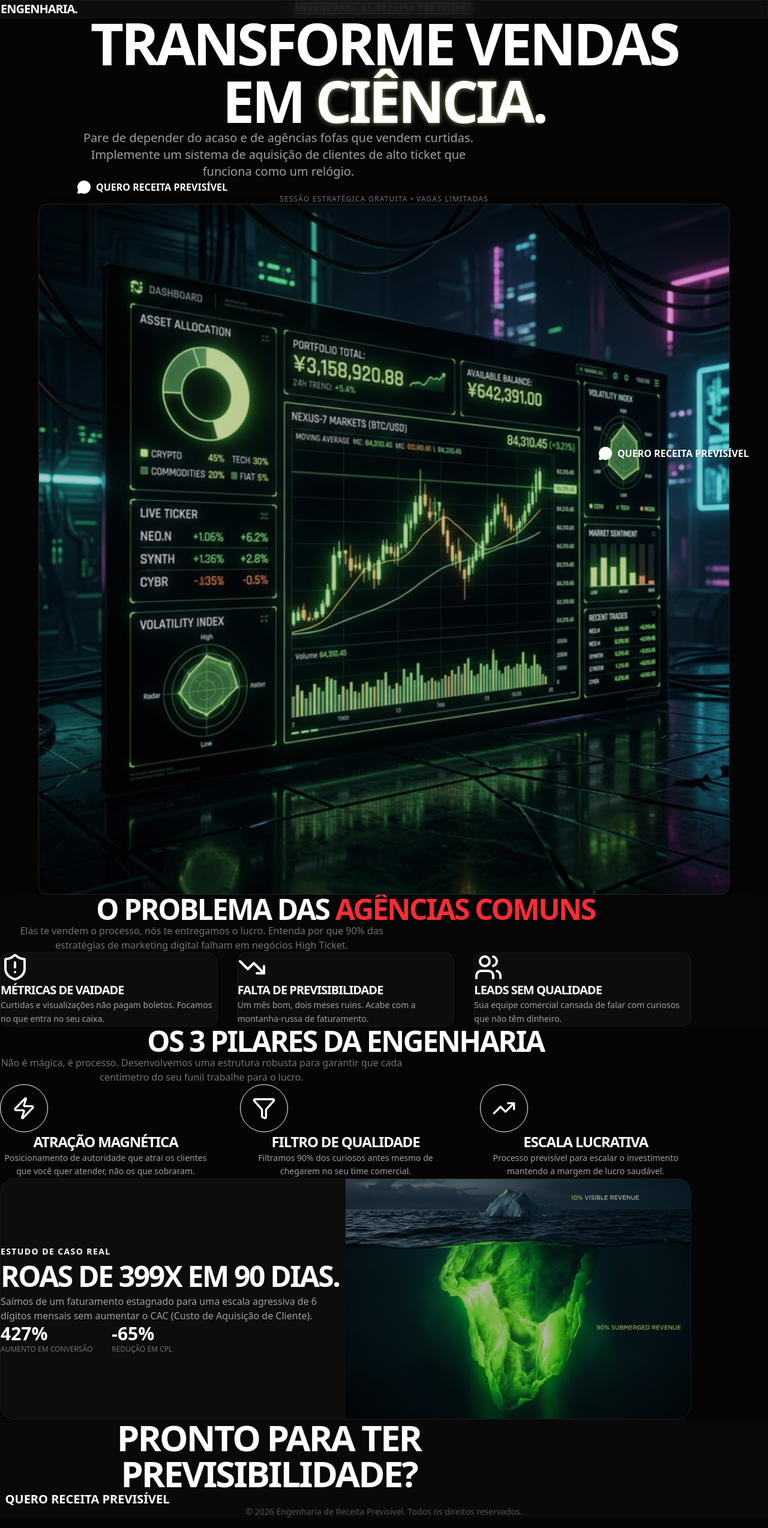
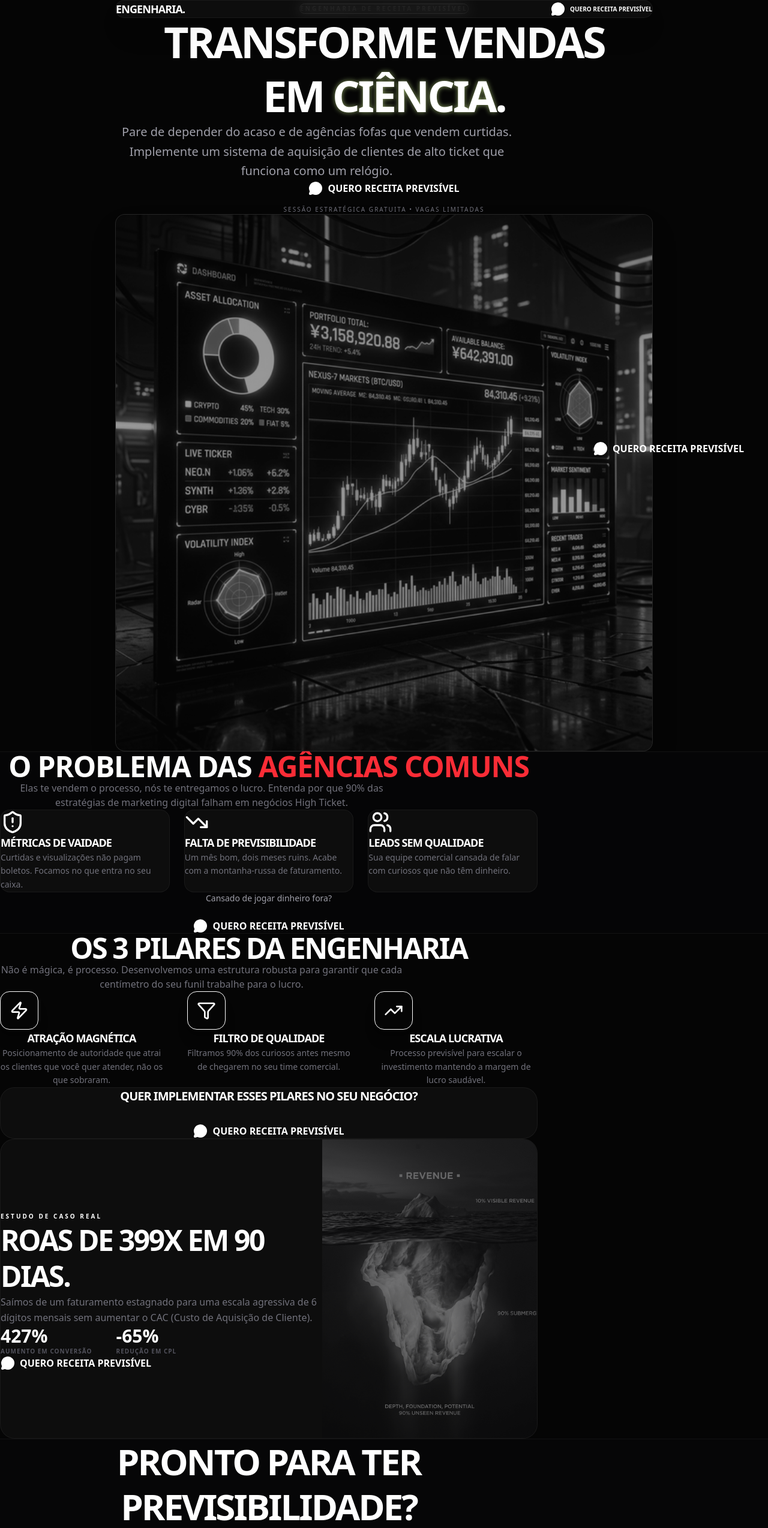
Before and after one commit to Banchoy/engenharia-de-receita, a Next.js app: page / in a window 1280 px wide. Shown: the top 2548 px of the page at 60% size. Built offline with nearby package versions, Linux system fonts and the light colour scheme; no server answers.

Commit message:
style: centralized layout adjustment and additional CTA buttons

```diff
--- a/src/app/page.tsx
+++ b/src/app/page.tsx
@@ -6,33 +6,44 @@ import WhatsAppButton from "@/components/WhatsAppButton";
 
 export default function Home() {
     return (
-        <div className="relative">
-            {/* Header Fixo Minimalista */}
-            <header className="fixed top-0 w-full z-40 px-6 py-6 flex justify-between items-center glass border-b border-white/5">
-                <div className="text-xl font-heading font-black tracking-tighter uppercase">
+        <div className="relative bg-background">
+            {/* Header Fixo Contido */}
+            <header className="fixed top-0 w-full z-50 px-6 py-8 flex justify-center pointer-events-none">
+                <div className="max-w-4xl w-full flex justify-between items-center glass px-8 py-4 rounded-2xl border-white/5 pointer-events-auto shadow-2xl">
+                    <div className="text-lg font-heading font-black tracking-tighter uppercase">
                         Engenharia<span className="text-neon">.</span>
+                    </div>
+                    <div className="hidden md:block">
+                        <WhatsAppButton variant="inline" className="px-6 py-3 text-[10px]" />
+                    </div>
                 </div>
             </header>
 
-            {/* Seções */}
+            {/* Seções em Blocos Centrados */}
+            <div className="space-y-0">
                 <Hero />
                 <Problem />
                 <Pillars />
                 <CaseStudy />
+            </div>
 
-            {/* Seção Final CTA */}
-            <section className="py-24 text-center px-4 bg-zinc-950">
-                <h2 className="text-3xl md:text-6xl font-heading font-black mb-8 max-w-4xl mx-auto">
-                    PRONTO PARA TER <span className="text-neon">PREVISIBILIDADE</span>?
+            {/* Seção Final CTA Contida */}
+            <section className="py-32 px-6 bg-zinc-950/40 border-t border-white/5">
+                <div className="max-w-4xl mx-auto text-center space-y-12">
+                    <h2 className="text-4xl md:text-6xl font-heading font-black leading-tight text-white mb-8">
+                        PRONTO PARA TER <br /> <span className="text-neon">PREVISIBILIDADE</span>?
                     </h2>
-                <WhatsAppButton variant="inline" className="scale-125 my-8" />
-                <p className="text-zinc-600 mt-8 text-sm">
-                    © 2026 Engenharia de Receita Previsível. Todos os direitos reservados.
+                    <div className="flex flex-col items-center gap-6">
+                        <WhatsAppButton variant="inline" className="scale-110" />
+                        <p className="text-[10px] text-zinc-600 uppercase tracking-[0.3em]">
+                            © 2026 Engenharia de Receita Previsível.
                         </p>
+                    </div>
+                </div>
             </section>
 
-            {/* Botão Flutuante */}
-            <WhatsAppButton variant="fixed" />
+            {/* Botão Flutuante Discreto */}
+            <WhatsAppButton variant="fixed" className="bottom-6 right-6 md:bottom-10 md:right-10" />
         </div>
     );
 }
--- a/src/components/CaseStudy.tsx
+++ b/src/components/CaseStudy.tsx
@@ -1,38 +1,47 @@
 "use client";
 
 import { motion } from "framer-motion";
+import WhatsAppButton from "./WhatsAppButton";
 
 export default function CaseStudy() {
     return (
-        <section className="py-24 px-4 relative">
-            <div className="max-w-6xl mx-auto glass rounded-3xl border-white/5 overflow-hidden flex flex-col md:flex-row items-center">
-                <div className="p-12 md:w-1/2 space-y-6">
-                    <span className="text-neon font-bold text-sm uppercase tracking-widest">Estudo de Caso Real</span>
-                    <h2 className="text-4xl md:text-5xl font-heading font-black leading-tight">
-                        ROAS DE <span className="text-neon">399X</span> EM 90 DIAS.
-                    </h2>
-                    <p className="text-zinc-400">
+        <section className="py-32 px-6">
+            <div className="max-w-4xl mx-auto glass rounded-3xl border-white/5 overflow-hidden flex flex-col md:flex-row items-stretch min-h-[500px]">
+                <div className="p-10 md:p-14 md:w-3/5 space-y-8 flex flex-col justify-center">
+                    <div className="space-y-2">
+                        <span className="text-neon font-bold text-[10px] uppercase tracking-[0.3em]">Estudo de Caso Real</span>
+                        <h2 className="text-4xl md:text-5xl font-heading font-black leading-tight">
+                            ROAS DE <span className="text-neon">399X</span> EM 90 DIAS.
+                        </h2>
+                    </div>
+
+                    <p className="text-zinc-500 text-base leading-relaxed">
                         Saímos de um faturamento estagnado para uma escala agressiva de 6 dígitos mensais sem aumentar o CAC (Custo de Aquisição de Cliente).
                     </p>
-                    <div className="flex gap-8 pt-4">
+
+                    <div className="flex gap-10 pt-2">
                         <div>
                             <p className="text-3xl font-heading font-black text-white">427%</p>
-                            <p className="text-xs text-zinc-500 uppercase">Aumento em Conversão</p>
+                            <p className="text-[10px] text-zinc-600 uppercase font-bold tracking-widest">Aumento em Conversão</p>
                         </div>
                         <div>
                             <p className="text-3xl font-heading font-black text-white">-65%</p>
-                            <p className="text-xs text-zinc-500 uppercase">Redução em CPL</p>
+                            <p className="text-[10px] text-zinc-600 uppercase font-bold tracking-widest">Redução em CPL</p>
                         </div>
+                    </div>
+
+                    <div className="pt-6">
+                        <WhatsAppButton variant="inline" />
                     </div>
                 </div>
 
-                <div className="md:w-1/2 h-full min-h-[400px] relative">
+                <div className="md:w-2/5 relative min-h-[300px] md:min-h-full bg-zinc-900/50">
                     <img
                         src="/iceberg.png"
                         alt="Análise Profunda de Receita"
-                        className="absolute inset-0 w-full h-full object-cover opacity-70"
+                        className="absolute inset-0 w-full h-full object-cover opacity-40 grayscale"
                     />
-                    <div className="absolute inset-0 bg-gradient-to-r from-background via-transparent to-transparent hidden md:block" />
+                    <div className="absolute inset-0 bg-gradient-to-t md:bg-gradient-to-r from-background via-transparent to-transparent" />
                 </div>
             </div>
         </section>
--- a/src/components/Hero.tsx
+++ b/src/components/Hero.tsx
@@ -5,20 +5,20 @@ import WhatsAppButton from "./WhatsAppButton";
 
 export default function Hero() {
     return (
-        <section className="relative min-h-screen flex flex-col items-center justify-center px-4 overflow-hidden pt-20">
+        <section className="relative min-h-[90vh] flex flex-col items-center justify-center px-6 overflow-hidden pt-32 pb-20">
             {/* Background Glow */}
-            <div className="absolute top-1/4 left-1/2 -translate-x-1/2 w-[600px] h-[600px] bg-neon/10 rounded-full blur-[120px] -z-10" />
+            <div className="absolute top-1/4 left-1/2 -translate-x-1/2 w-[500px] h-[500px] bg-neon/5 rounded-full blur-[120px] -z-10" />
 
-            <div className="max-w-5xl w-full text-center space-y-8">
+            <div className="max-w-4xl w-full text-center space-y-10">
                 <motion.div
                     initial={{ opacity: 0, y: 20 }}
                     animate={{ opacity: 1, y: 0 }}
                     transition={{ duration: 0.6 }}
                 >
-                    <span className="inline-block px-4 py-1 rounded-full border border-neon/30 text-neon text-xs font-bold tracking-[0.2em] mb-6 uppercase">
+                    <span className="inline-block px-4 py-1 rounded-full border border-neon/20 text-neon text-[10px] font-bold tracking-[0.3em] mb-8 uppercase">
                         Engenharia de Receita Previsível
                     </span>
-                    <h1 className="text-5xl md:text-7xl lg:text-8xl font-heading font-black leading-none text-white text-balance">
+                    <h1 className="text-5xl md:text-7xl font-heading font-black leading-tight text-white mb-2">
                         TRANSFORME VENDAS <br /> EM <span className="text-neon neon-text">CIÊNCIA</span>.
                     </h1>
                 </motion.div>
@@ -27,7 +27,7 @@ export default function Hero() {
                     initial={{ opacity: 0, y: 20 }}
                     animate={{ opacity: 1, y: 0 }}
                     transition={{ duration: 0.6, delay: 0.2 }}
-                    className="text-zinc-400 text-lg md:text-xl max-w-2xl mx-auto font-medium"
+                    className="text-zinc-400 text-lg md:text-xl max-w-2xl mx-auto font-medium leading-relaxed"
                 >
                     Pare de depender do acaso e de agências fofas que vendem curtidas.
                     Implemente um sistema de aquisição de clientes de alto ticket que funciona como um relógio.
@@ -37,26 +37,27 @@ export default function Hero() {
                     initial={{ opacity: 0, y: 20 }}
                     animate={{ opacity: 1, y: 0 }}
                     transition={{ duration: 0.6, delay: 0.4 }}
-                    className="pt-8"
+                    className="flex flex-col items-center gap-4"
                 >
                     <WhatsAppButton variant="inline" />
-                    <p className="mt-4 text-xs text-zinc-500 uppercase tracking-widest">
+                    <p className="text-[10px] text-zinc-500 uppercase tracking-[0.2em]">
                         Sessão Estratégica Gratuita • Vagas Limitadas
                     </p>
                 </motion.div>
             </div>
 
-            {/* Hero Image Mockup - Placeholder using the generated dashboard */}
+            {/* Hero Image Mockup */}
             <motion.div
-                initial={{ opacity: 0, scale: 0.9 }}
-                animate={{ opacity: 1, scale: 1 }}
+                initial={{ opacity: 0, y: 40 }}
+                animate={{ opacity: 1, y: 0 }}
                 transition={{ duration: 0.8, delay: 0.6 }}
-                className="mt-20 w-full max-w-6xl rounded-2xl border border-white/10 overflow-hidden glass shadow-2xl"
+                className="mt-20 w-full max-w-4xl rounded-2xl border border-white/10 overflow-hidden glass shadow-2xl relative"
             >
+                <div className="absolute inset-0 bg-gradient-to-t from-background via-transparent to-transparent z-10" />
                 <img
                     src="/dashboard.png"
                     alt="Visualização do Lucro"
-                    className="w-full h-auto opacity-80 hover:opacity-100 transition-opacity duration-700"
+                    className="w-full h-auto opacity-60 grayscale hover:grayscale-0 transition-all duration-1000 scale-105"
                 />
             </motion.div>
         </section>
--- a/src/components/Pillars.tsx
+++ b/src/components/Pillars.tsx
@@ -2,6 +2,8 @@
 
 import { motion } from "framer-motion";
 import { Zap, Filter, TrendingUp } from "lucide-react";
+
+import WhatsAppButton from "./WhatsAppButton";
 
 const pillars = [
     {
@@ -23,37 +25,45 @@ const pillars = [
 
 export default function Pillars() {
     return (
-        <section className="py-24 px-4">
-            <div className="max-w-6xl mx-auto">
-                <div className="text-center mb-16">
-                    <h2 className="text-3xl md:text-5xl font-heading font-black mb-4">
+        <section className="py-32 px-6 bg-background relative overflow-hidden">
+            {/* Accents */}
+            <div className="absolute bottom-0 right-0 w-64 h-64 bg-neon/5 rounded-full blur-[80px]" />
+
+            <div className="max-w-4xl mx-auto">
+                <div className="text-center mb-24 space-y-4">
+                    <h2 className="text-3xl md:text-5xl font-heading font-black">
                         OS 3 PILARES DA <span className="text-neon">ENGENHARIA</span>
                     </h2>
-                    <p className="text-zinc-500 max-w-2xl mx-auto">
+                    <p className="text-zinc-500 max-w-2xl mx-auto text-base">
                         Não é mágica, é processo. Desenvolvemos uma estrutura robusta para garantir que cada centímetro do seu funil trabalhe para o lucro.
                     </p>
                 </div>
 
-                <div className="grid md:grid-cols-3 gap-12">
+                <div className="grid md:grid-cols-3 gap-10 mb-24">
                     {pillars.map((pillar, index) => (
                         <motion.div
                             key={index}
-                            initial={{ opacity: 0, scale: 0.9 }}
+                            initial={{ opacity: 0, scale: 0.95 }}
                             whileInView={{ opacity: 1, scale: 1 }}
                             viewport={{ once: true }}
-                            transition={{ delay: index * 0.2 }}
+                            transition={{ delay: index * 0.1 }}
                             className="text-center group"
                         >
-                            <div className="w-20 h-20 bg-neon/5 border border-neon/20 rounded-full flex items-center justify-center mx-auto mb-6 group-hover:bg-neon group-hover:text-background transition-all duration-500">
-                                <pillar.icon className="w-10 h-10" />
+                            <div className="w-16 h-16 bg-neon/5 border border-neon/10 rounded-2xl flex items-center justify-center mx-auto mb-8 group-hover:bg-neon group-hover:text-background transition-all duration-500 shadow-xl group-hover:shadow-neon/20">
+                                <pillar.icon className="w-8 h-8" />
                             </div>
-                            <h3 className="text-2xl font-heading font-bold mb-4">{pillar.title}</h3>
-                            <p className="text-zinc-400 text-sm leading-relaxed">
+                            <h3 className="text-lg font-heading font-bold mb-4">{pillar.title}</h3>
+                            <p className="text-zinc-500 text-sm leading-relaxed">
                                 {pillar.description}
                             </p>
                         </motion.div>
                     ))}
                 </div>
+
+                <div className="flex flex-col items-center gap-8 p-12 rounded-3xl glass border-white/5 text-center">
+                    <h4 className="text-xl font-heading font-bold">Quer implementar esses pilares no seu negócio?</h4>
+                    <WhatsAppButton variant="inline" />
+                </div>
             </div>
         </section>
     );
--- a/src/components/Problem.tsx
+++ b/src/components/Problem.tsx
@@ -2,6 +2,8 @@
 
 import { motion } from "framer-motion";
 import { ShieldAlert, TrendingDown, Users } from "lucide-react";
+
+import WhatsAppButton from "./WhatsAppButton";
 
 const problems = [
     {
@@ -23,37 +25,42 @@ const problems = [
 
 export default function Problem() {
     return (
-        <section className="py-24 px-4 bg-zinc-950/50">
-            <div className="max-w-6xl mx-auto">
-                <div className="text-center mb-16">
-                    <h2 className="text-3xl md:text-5xl font-heading font-black mb-4">
+        <section className="py-32 px-6 border-y border-white/5 bg-zinc-950/20">
+            <div className="max-w-4xl mx-auto">
+                <div className="text-center mb-20 space-y-4">
+                    <h2 className="text-3xl md:text-5xl font-heading font-black tracking-tight">
                         O PROBLEMA DAS <span className="text-red-500">AGÊNCIAS COMUNS</span>
                     </h2>
-                    <p className="text-zinc-500 max-w-2xl mx-auto">
+                    <p className="text-zinc-500 max-w-2xl mx-auto text-base">
                         Elas te vendem o processo, nós te entregamos o lucro. Entenda por que 90% das estratégias de marketing digital falham em negócios High Ticket.
                     </p>
                 </div>
 
-                <div className="grid md:grid-cols-3 gap-8">
+                <div className="grid md:grid-cols-3 gap-6 mb-20">
                     {problems.map((item, index) => (
                         <motion.div
                             key={index}
                             initial={{ opacity: 0, y: 20 }}
                             whileInView={{ opacity: 1, y: 0 }}
                             viewport={{ once: true }}
-                            transition={{ delay: index * 0.2 }}
-                            className="p-8 rounded-2xl glass border-white/5 group hover:border-neon/20 transition-colors"
+                            transition={{ delay: index * 0.1 }}
+                            className="p-8 rounded-2xl glass border-white/5 active:border-neon/30 transition-all"
                         >
-                            <item.icon className="w-12 h-12 text-neon mb-6" />
-                            <h3 className="text-xl font-heading font-bold mb-3 group-hover:text-neon transition-colors">
+                            <item.icon className="w-10 h-10 text-neon/80 mb-6" />
+                            <h3 className="text-lg font-heading font-bold mb-3">
                                 {item.title}
                             </h3>
-                            <p className="text-zinc-400 leading-relaxed text-sm">
+                            <p className="text-zinc-500 leading-relaxed text-sm">
                                 {item.description}
                             </p>
                         </motion.div>
                     ))}
                 </div>
+
+                <div className="flex flex-col items-center gap-6">
+                    <p className="text-zinc-400 text-sm font-medium">Cansado de jogar dinheiro fora?</p>
+                    <WhatsAppButton variant="inline" />
+                </div>
             </div>
         </section>
     );
```
Lines whose indentation alone changed are shown as unchanged.
